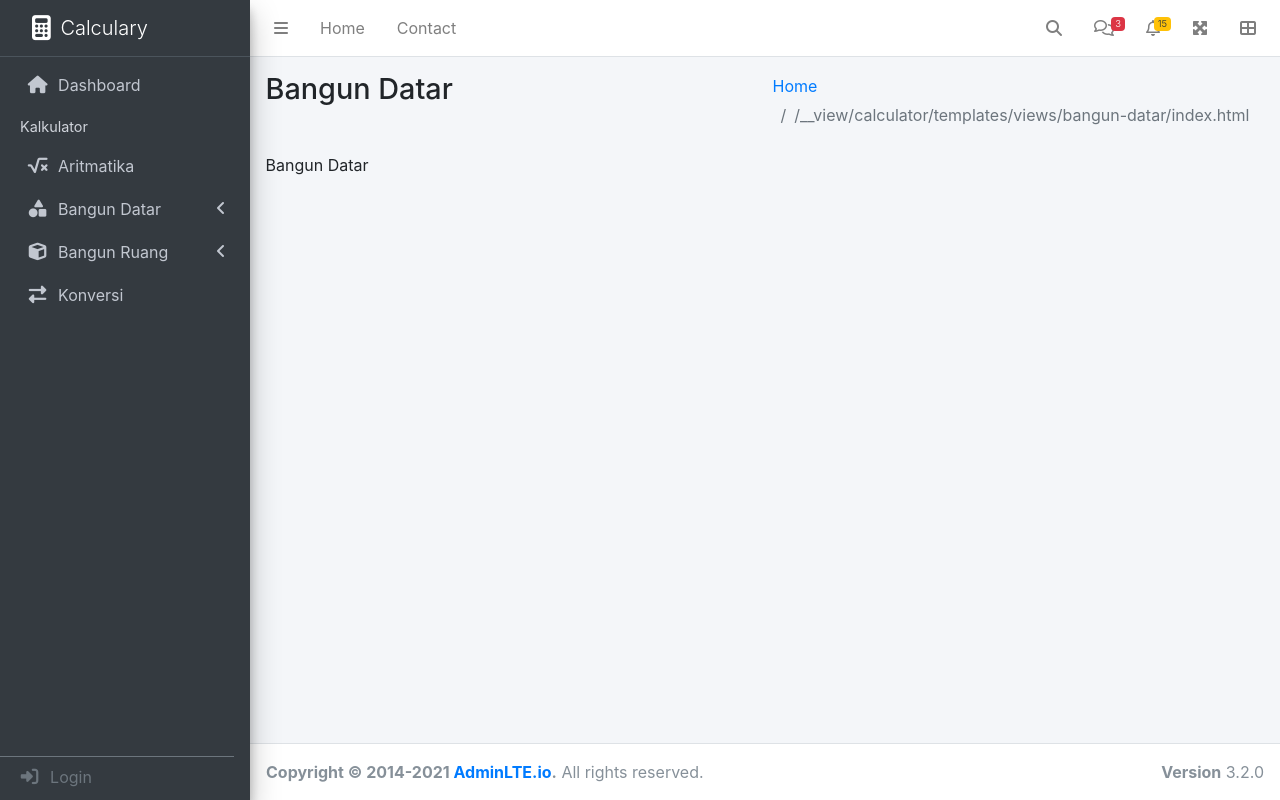
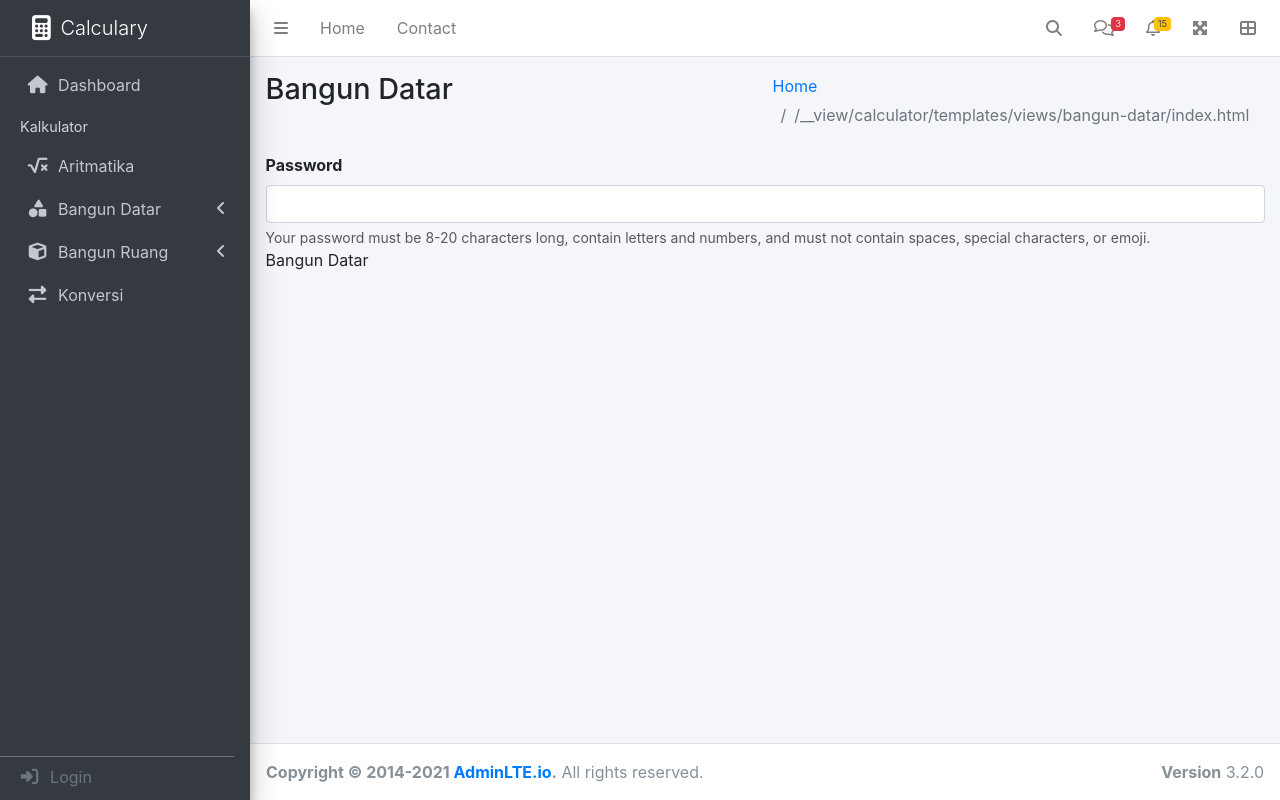
Before and after one commit to kamachiii/UAS-DDP-Math, a Django app: template calculator/templates/views/bangun-datar/index.html in a window 1280 px wide. Run offline with Django 3.2, Linux system fonts and the light colour scheme; the template is opened without the code that fills it, so the values that code supplies are empty; some libraries are stand-ins or nearby versions.

Commit message:
ambil data

```diff
--- a/calculator/templates/views/bangun-datar/index.html
+++ b/calculator/templates/views/bangun-datar/index.html
@@ -3,7 +3,11 @@
 {% block contentHeader %}Bangun Datar{% endblock %}
 
 {% block content %}
-
+<label for="inputPassword5" class="form-label">Password</label>
+<input type="password" id="inputPassword5" class="form-control" aria-describedby="passwordHelpBlock">
+<div id="passwordHelpBlock" class="form-text">
+  Your password must be 8-20 characters long, contain letters and numbers, and must not contain spaces, special characters, or emoji.
+</div>
 Bangun Datar
 
 {% endblock %}
```
Also changed, not shown: calculator/views.py (+24 -0 lines).
